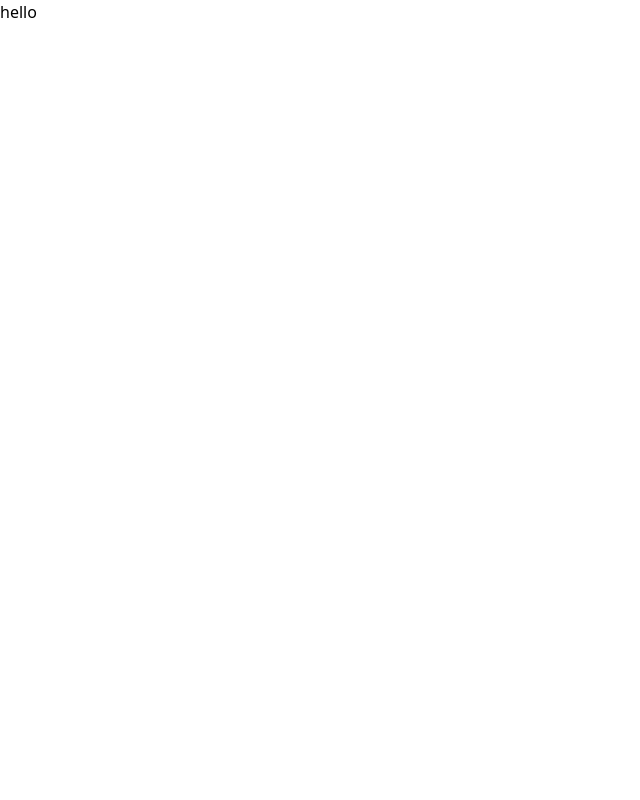
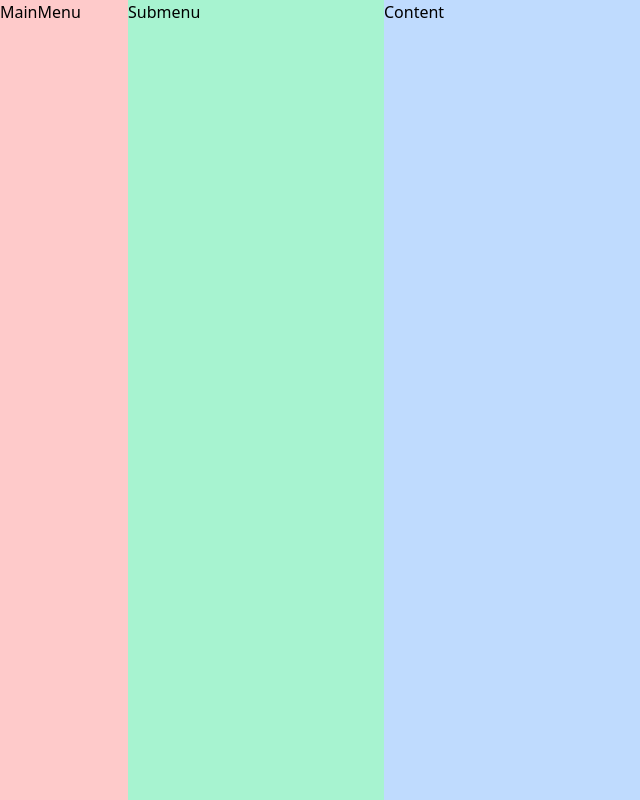
Before and after one commit to abteilung6/tailwind_inbox, a React (Create React App) app: page / in a window 1280 px wide. Shown: the whole page, without its empty margins (0-640 px from the left). Built offline with nearby package versions, Linux system fonts and the light colour scheme.

Commit message:
divide flex row in main sub and content

```diff
--- a/src/App.tsx
+++ b/src/App.tsx
@@ -1,9 +1,16 @@
 import React from 'react';
 
-function App() {
-  return (
-    <div>hello</div>
-  );
+interface Props {
 }
 
+const App: React.FC<Props> = () => {
+return (
+  <div className="flex flex-row h-screen">
+      <div className="w-32 bg-red-200">MainMenu</div>
+      <div className="w-64 bg-green-200">Submenu</div>
+      <div className="flex-auto bg-blue-200">Content</div>
+  </div>
+);
+};
+
 export default App;
```
